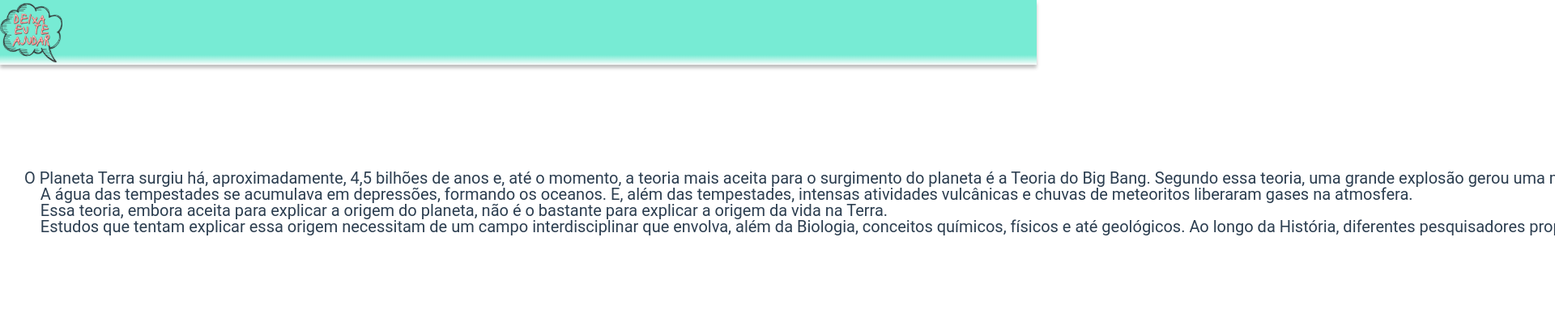
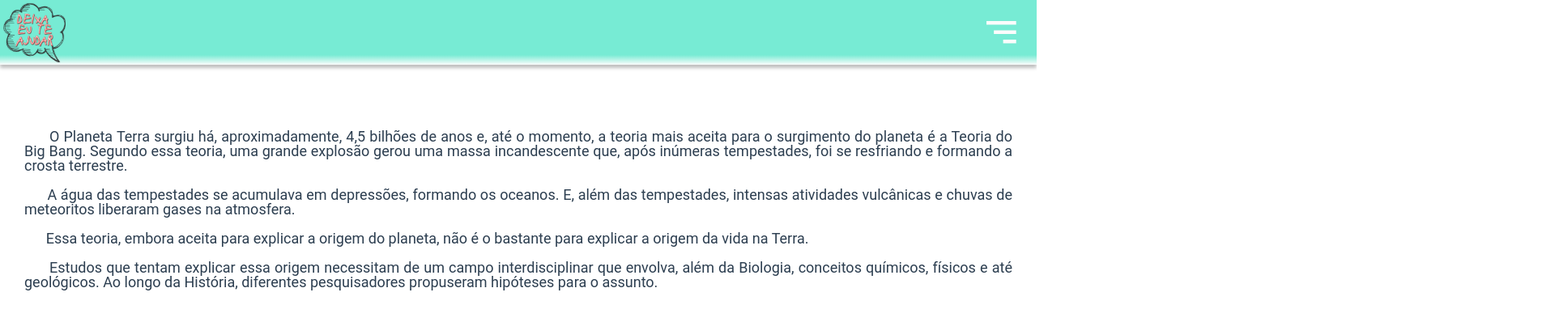
Before and after one commit to franklinarauj/Deixa-Eu-Te-Ajudar, a Vue app: page /#/content in a window 1280 px wide. Shown: the top 398 px of the page at 81% size, 1920 px wide, since content can reach past the window. Built offline with nearby package versions, Linux system fonts and the light colour scheme.

Commit message:
Texto arrumado.

```diff
--- a/src/components/Navbar.vue
+++ b/src/components/Navbar.vue
@@ -1,6 +1,7 @@
 <template>
   <div class="nav">
     <img id="logo" src="../assets/logo.svg" @click="$router.push('/home')" />
+    <img id="menu" src="../assets/menu.svg" />
   </div>
 </template>
 
@@ -12,6 +13,7 @@
   .nav {
     display: flex;
     align-items: center;
+    justify-content: space-between;
 
     height: 80px;
     background: linear-gradient(180deg, #77ebd4 84.9%, #fcfcfc 100%), #83ffe6;
@@ -21,5 +23,11 @@
 
   #logo {
     cursor: pointer;
+    margin-left: 4px;
+  }
+
+  #menu {
+    margin-right: 25px;
+    height: 28px;
   }
 </style>
--- a/src/pages/Content.vue
+++ b/src/pages/Content.vue
@@ -1,31 +1,29 @@
 <template>
   <div class="container">
-    <div class="toma"><h1></h1></div>
-    <div class="dale">
-    <pre>O Planeta Terra surgiu há, aproximadamente, 4,5 bilhões de anos e, até o momento, a teoria mais aceita para o surgimento do planeta é a Teoria do Big Bang. Segundo essa teoria, uma grande explosão gerou uma massa incandescente que, após inúmeras tempestades, foi se resfriando e formando a crosta terrestre.
-    A água das tempestades se acumulava em depressões, formando os oceanos. E, além das tempestades, intensas atividades vulcânicas e chuvas de meteoritos liberaram gases na atmosfera.
-    Essa teoria, embora aceita para explicar a origem do planeta, não é o bastante para explicar a origem da vida na Terra.
-    Estudos que tentam explicar essa origem necessitam de um campo interdisciplinar que envolva, além da Biologia, conceitos químicos, físicos e até geológicos. Ao longo da História, diferentes pesquisadores propuseram hipóteses para o assunto.</pre>
+    <h1></h1>
+    <pre class="content">
+      O Planeta Terra surgiu há, aproximadamente, 4,5 bilhões de anos e, até o momento, a teoria mais aceita para o surgimento do planeta é a Teoria do Big Bang. Segundo essa teoria, uma grande explosão gerou uma massa incandescente que, após inúmeras tempestades, foi se resfriando e formando a crosta terrestre.
 
+      A água das tempestades se acumulava em depressões, formando os oceanos. E, além das tempestades, intensas atividades vulcânicas e chuvas de meteoritos liberaram gases na atmosfera.
 
-  </div>
+      Essa teoria, embora aceita para explicar a origem do planeta, não é o bastante para explicar a origem da vida na Terra.
+
+      Estudos que tentam explicar essa origem necessitam de um campo interdisciplinar que envolva, além da Biologia, conceitos químicos, físicos e até geológicos. Ao longo da História, diferentes pesquisadores propuseram hipóteses para o assunto.
+    </pre>
   </div>
 </template>
 
 <script>
-export default {
-
-}
+  export default {};
 </script>
 
 <style>
-    .toma{
-        height: 50px;
-    }
-    .dale{
-        text-align: justify;
-        word-break: break-all;
-        font-size: 20px;
-        font-family: "Roboto";
-    }
+  .content {
+    text-align: justify;
+    font-size: 18px;
+    font-family: "Roboto";
+    max-width: 100%;
+    word-break: keep-all;
+    white-space: pre-wrap;
+  }
 </style>
```
Also changed, not shown: src/assets/menu.svg (added).
